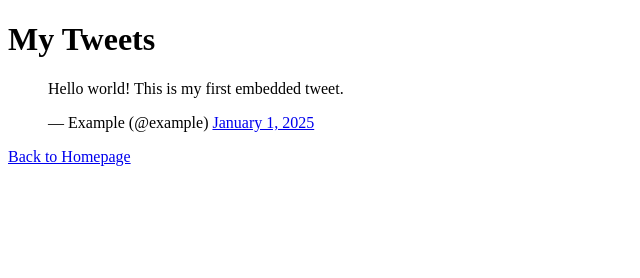
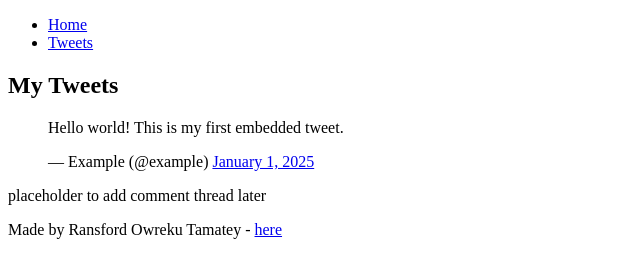
Before and after one commit to Rtamatey/My_First_Portfolio, a plain HTML site: page html_basic/tweets.html in a window 1280 px wide. Shown: the whole page, without its empty margins (0-640 px from the left). Drawn offline with Linux system fonts and the light colour scheme.

Commit message:
Update index.html and tweets.html with consistent header, main, footer structure

```diff
--- a/html_basic/tweets.html
+++ b/html_basic/tweets.html
@@ -6,16 +6,31 @@
   <title>My Tweets</title>
 </head>
 <body>
+  <header>
+    <ul>
+      <li><a href="index.html">Home</a></li>
+      <li><a href="tweets.html">Tweets</a></li>
+    </ul>
+  </header>
+
+  <main>
+    <article>
       <h1>My Tweets</h1>
 
-  <!-- Embedded Tweet -->
       <blockquote class="twitter-tweet">
         <p lang="en" dir="ltr">Hello world! This is my first embedded tweet.</p>&mdash; Example (@example)
         <a href="https://twitter.com/example/status/1234567890">January 1, 2025</a>
       </blockquote>
       <script async src="https://platform.twitter.com/widgets.js" charset="utf-8"></script>
+    </article>
 
-  <!-- Link back to homepage -->
-  <p><a href="index.html">Back to Homepage</a></p>
+    <aside>
+      <p>placeholder to add comment thread later</p>
+    </aside>
+  </main>
+
+  <footer>
+    <p>Made by Ransford Owreku Tamatey - <a href="https://www.example.com" target="_blank">here</a></p>
+  </footer>
 </body>
 </html>
```
Lines whose indentation alone changed are shown as unchanged.
